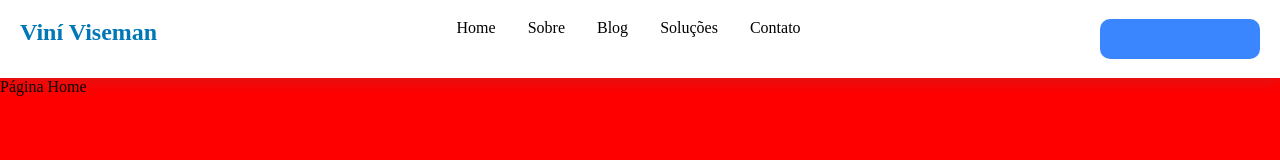
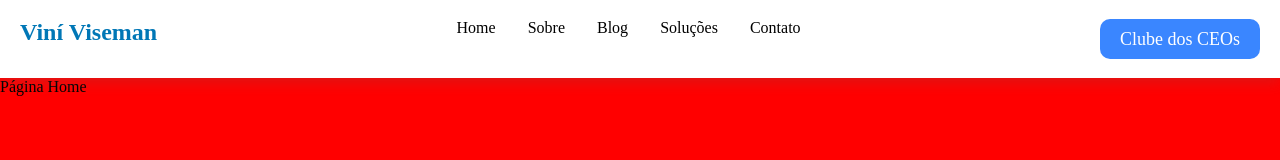
Before and after one commit to kelvincharlesdev/viniviseman, a React (Vite) app: page / in a window 1280 px wide. Shown: the top 160 px of the page. Built offline with nearby package versions, Linux system fonts and the light colour scheme.

Commit message:
fix: exchange text for children

```diff
--- a/src/componentes/Button/Button.interfaces.ts
+++ b/src/componentes/Button/Button.interfaces.ts
@@ -2,6 +2,6 @@ import { ButtonHTMLAttributes } from 'react';
 
 export interface ButtonProps extends ButtonHTMLAttributes<HTMLButtonElement> {
   $variant?: 'primary' | 'secondary' | 'outline';
-  text: string;
+  children: React.ReactNode;
   size?: 'small' | 'large';
 }
--- a/src/componentes/Button/Button.tsx
+++ b/src/componentes/Button/Button.tsx
@@ -2,17 +2,14 @@ import * as S from './Button.styles';
 import * as I from './Button.interfaces';
 
 export const Button = ({
-  text,
+  children,
   size,
   $variant = 'primary',
   ...props
 }: I.ButtonProps) => {
   return (
-    <S.Button__Container
-      size={size}
-      $variant={$variant}
-      text={text}
-      {...props}
-    />
+    <S.Button__Container size={size} $variant={$variant} {...props}>
+      {children}
+    </S.Button__Container>
   );
 };
--- a/src/containers/Header/components/NavBar/NavBar.tsx
+++ b/src/containers/Header/components/NavBar/NavBar.tsx
@@ -13,7 +13,7 @@ export const NavBar = () => {
         <Link to="/contato">Contato</Link>
       </S.NavBar__Content>
       <S.Button__Content>
-        <Button text="Clube dos CEOs" />
+        <Button>Clube dos CEOs</Button>
       </S.Button__Content>
     </S.NavBar>
   );
--- a/src/containers/Header/components/WideScreenNav/WideScreenNav.tsx
+++ b/src/containers/Header/components/WideScreenNav/WideScreenNav.tsx
@@ -17,7 +17,7 @@ export const WideScreenNav = () => {
       </S.WideScreenNav__Content>
 
       <S.Button__Content>
-        <Button text="Clube dos CEOs" />
+        <Button>Clube dos CEOs</Button>
       </S.Button__Content>
     </S.WideScreenNav>
   );
```
